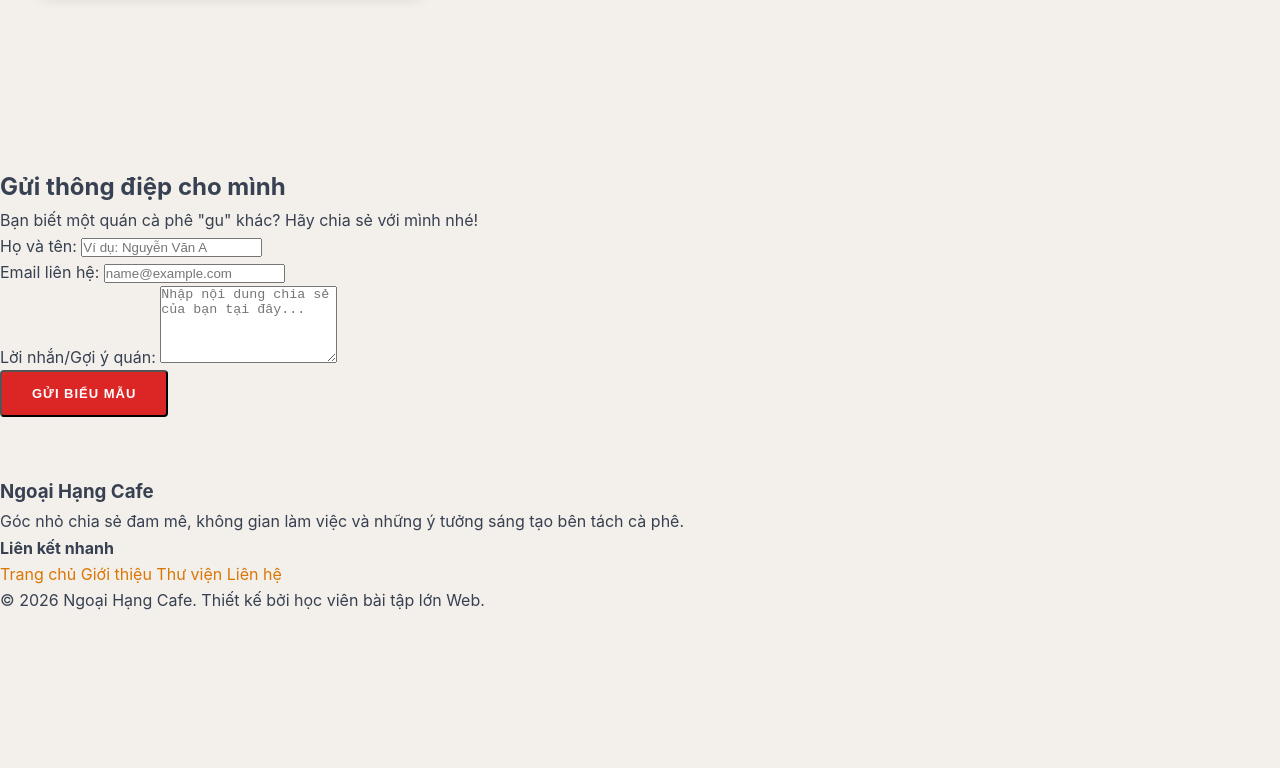
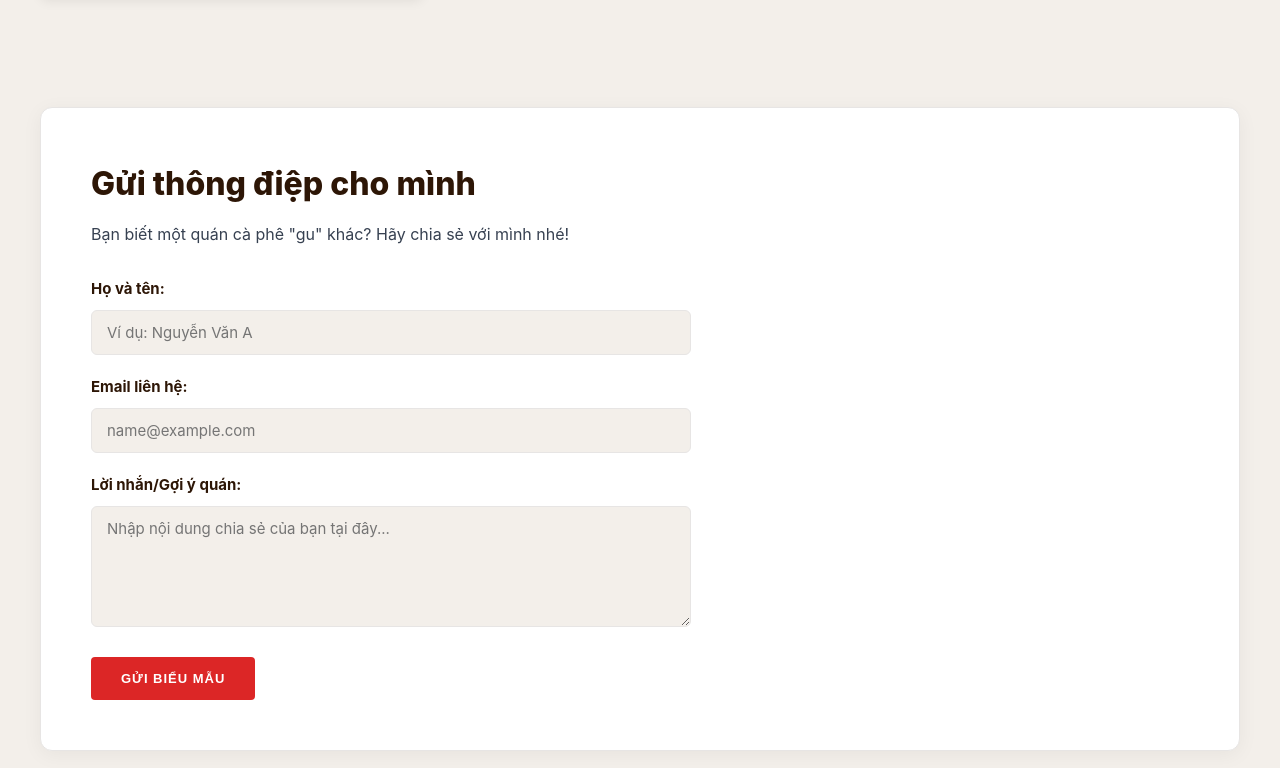
Before and after one commit to trunqnghia/MyWeb, a plain HTML site: page html/index.html in a window 1280 px wide. Shown: the part 2572-3340 px from the top of the page. Before the commit the page ends 3186 px from the top, so only its background shows below. Drawn offline with Linux system fonts and the light colour scheme.

Commit message:
Update style.css

```diff
--- a/css/style.css
+++ b/css/style.css
@@ -317,34 +317,76 @@ figcaption {
 }
 
 /* ==========================================================================
-   CHẶNG 7: MEDIA QUERIES (RESPONSIVE DI ĐỘNG & TABLET)
+   CHẶNG 7: ĐỊNH DẠNG KHU VỰC LIÊN HỆ (CONTACT FORM)
    ========================================================================== */
-@media (max-width: 992px) {
-  .hero {
-    flex-direction: column !important;
-    text-align: center !important;
-    padding: 30px !important;
-  }
-  .hero-content {
-    text-align: center !important;
-  }
-  .card-row {
-    flex-direction: row !important;
-    max-width: 100% !important;
-  }
-  .portfolio-grid {
-    grid-template-columns: repeat(2, 1fr) !important; /* 2 cột ở máy tính bảng */
-  }
+.contact-section {
+  max-width: 1200px;
+  margin: 0 auto 50px auto;
+  padding: 50px;
+  background-color: var(--section-bg); /* Đổi sang nền trắng đồng bộ khối giới thiệu */
+  border-radius: 12px;
+  box-shadow: 0 4px 20px rgba(0, 0, 0, 0.05);
+  border: 1px solid var(--border-color);
 }
 
-@media (max-width: 600px) {
-  #main-title {
-    font-size: 32px;
-  }
-  .card-row {
-    flex-direction: column !important;
-  }
-  .portfolio-grid {
-    grid-template-columns: repeat(1, 1fr) !important; /* 1 cột dọc ở điện thoại */
-  }
+.contact-section h2 {
+  font-size: 32px;
+  font-weight: 800;
+  color: var(--primary-color);
+  margin-bottom: 10px;
 }
+
+.contact-intro {
+  margin-bottom: 30px;
+  color: var(--text-color);
+}
+
+/* Khung sườn của Form */
+.contact-form {
+  max-width: 600px; /* Thu gọn form lại cho vừa tầm mắt, không bị quá bè */
+  margin: 0 left;   /* Căn lề trái thẳng hàng với tiêu đề */
+}
+
+/* Định dạng từng hàng (nhãn chữ + ô nhập dữ liệu) */
+.form-group {
+  display: flex;
+  flex-direction: column; /* Đẩy chữ label lên trên, ô nhập liệu xuống dưới */
+  gap: 8px;               /* Khoảng cách vừa phải giữa chữ và ô nhập */
+  margin-bottom: 20px;    /* Khoảng cách an toàn giữa các hàng, chống dính chữ */
+}
+
+.form-group label {
+  font-weight: 700;
+  color: var(--primary-color);
+  font-size: 15px;
+}
+
+/* Định dạng chung cho Input và Textarea */
+.form-group input,
+.form-group textarea {
+  width: 100%;
+  padding: 12px 15px;
+  font-family: inherit;   /* Thừa hưởng font mượt mà từ body */
+  font-size: 15px;
+  color: var(--text-color);
+  background-color: var(--bg-color); /* Nền kem sáng nhạt dịu mắt */
+  border: 1px solid var(--border-color);
+  border-radius: 6px;     /* Bo góc mềm mại cho hợp vibe chữa lành */
+  outline: none;
+  transition: all 0.3s ease;
+}
+
+/* Hiệu ứng đổi màu viền khi người dùng click vào ô nhập liệu */
+.form-group input:focus,
+.form-group textarea:focus {
+  border-color: var(--accent-color);
+  box-shadow: 0 0 0 3px rgba(217, 119, 6, 0.15); /* Đổ bóng nhẹ màu cam hạt dẻ */
+  background-color: #ffffff;
+}
+
+/* Cố định nút bấm không bị kéo giãn theo chiều ngang form */
+.contact-form .primary-button {
+  cursor: pointer;
+  border: none;
+  margin-top: 10px;
+}
```
